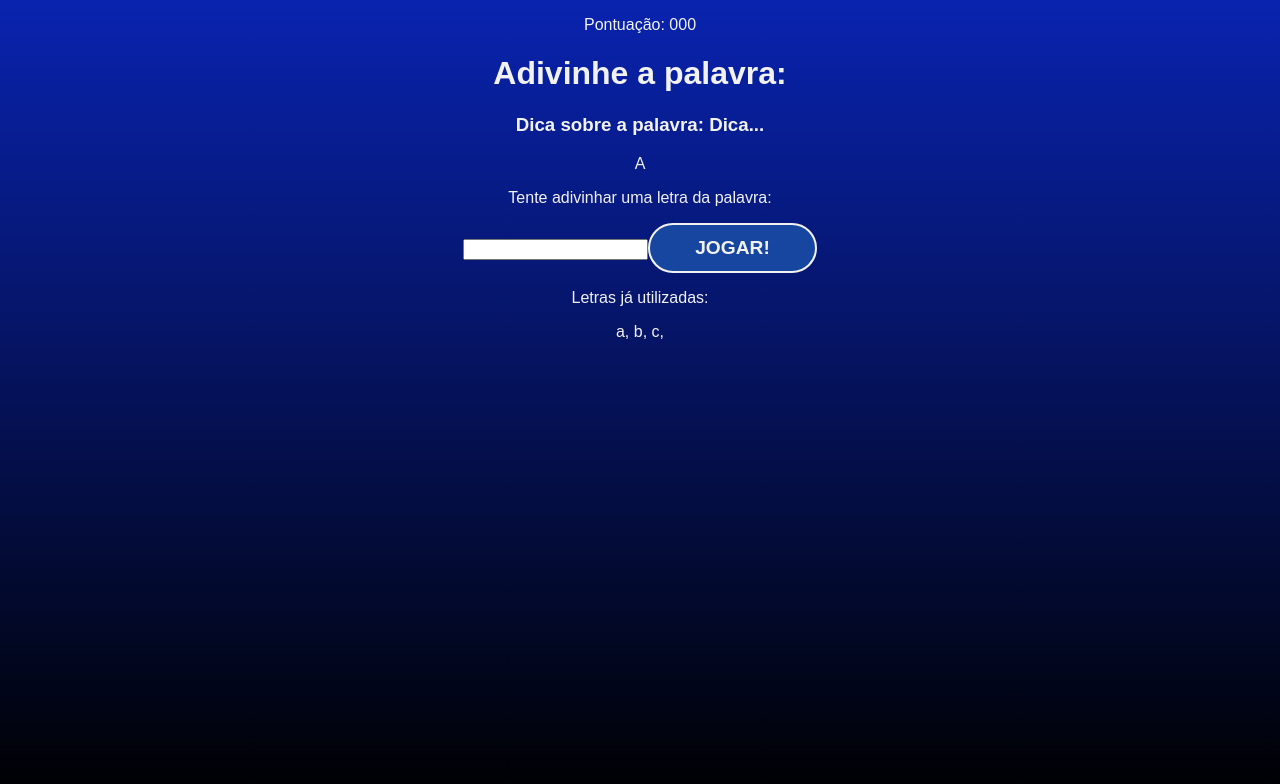
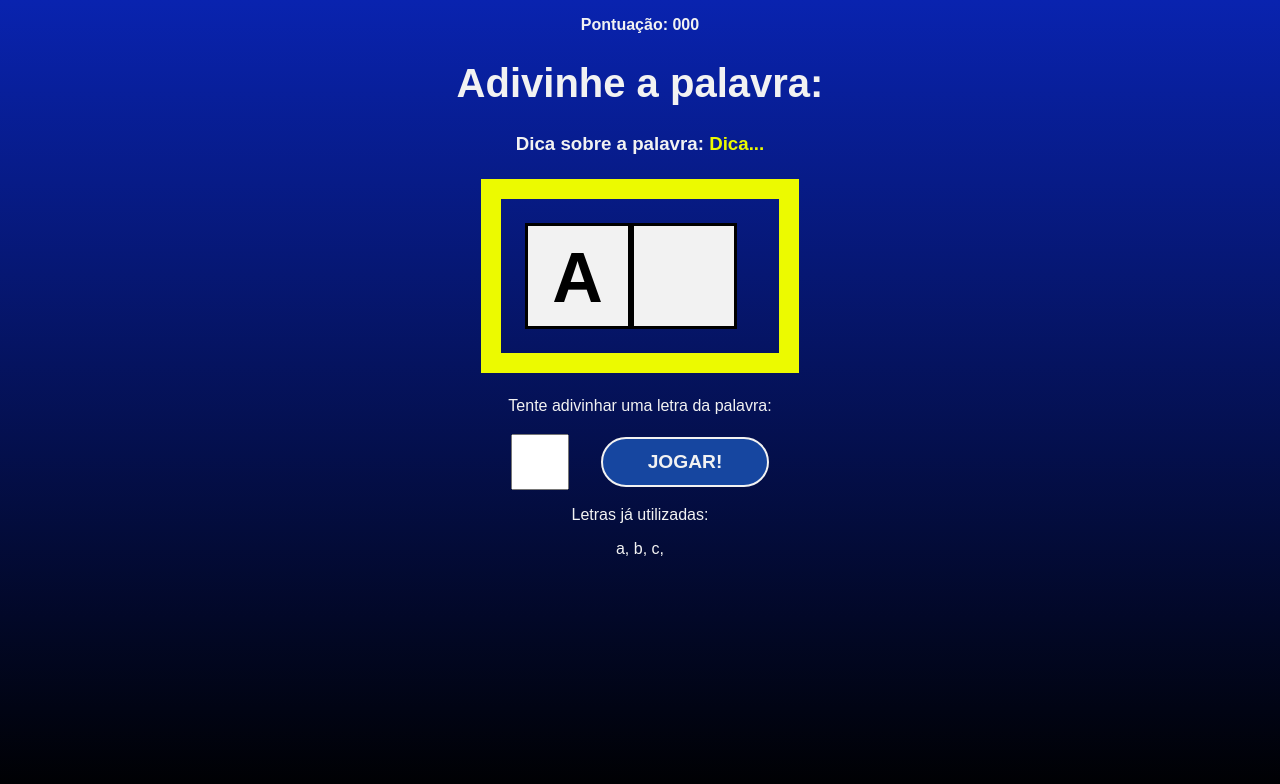
Before and after one commit to MACHADOKING/Secret-Word-React, a React (Vite) app: page / in a window 1280 px wide. Both pictures are taken after a click on the button "COMEÇAR O JOGO". Shown: the top 784 px of the page. Built offline with nearby package versions, Linux system fonts and the light colour scheme.

Commit message:
Feat: game screen css

```diff
--- a/src/components/Game.css
+++ b/src/components/Game.css
@@ -0,0 +1,49 @@
+.game h1 {
+  font-size: 2.5em;
+}
+
+.points span {
+  font-weight: bold;
+}
+
+.tip span {
+  color: #ecfa00;
+}
+
+.wordContainer {
+  margin: 1.5em;
+  padding: 1.5em;
+  border: 20px solid #ecfa00;
+  display: flex;
+}
+
+.letter,
+.blankSquare {
+  font-size: 70px;
+  line-height: 1.5;
+  border: 3px solid #000;
+  height: 100px;
+  width: 100px;
+  text-transform: uppercase;
+  background-color: #f2f2f2;
+  color: #000;
+  font-weight: bold;
+}
+
+.letterContainer p {
+  margin-bottom: 1.2em;
+}
+
+.letterContainer form {
+  display: flex;
+  align-items: center;
+  justify-content: center;
+}
+
+.letterContainer input {
+  height: 50px;
+  width: 50px;
+  font-size: 2em;
+  text-align: center;
+  margin-right: 1em;
+}
```
